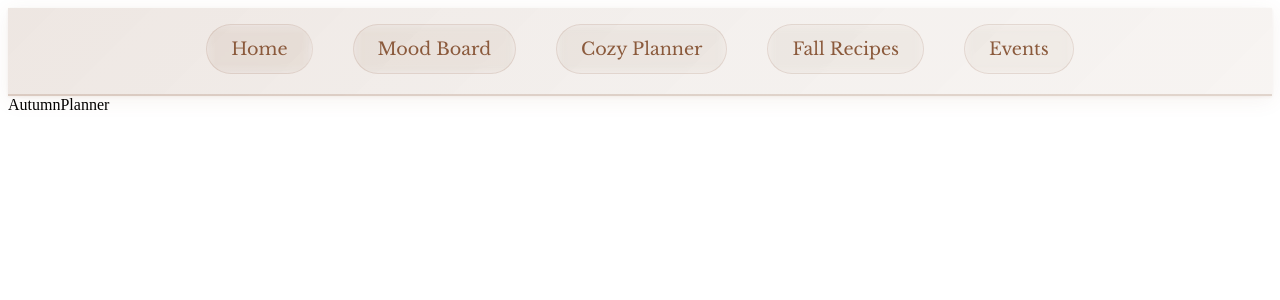
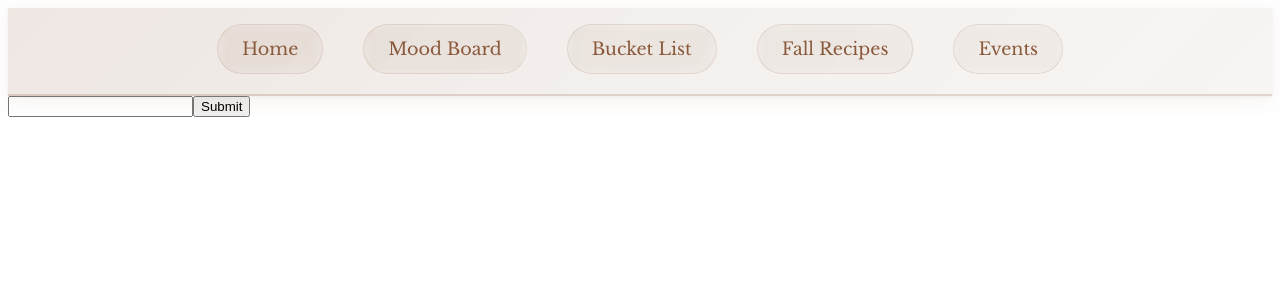
Before and after one commit to Vivien9964/cozy-nest, a React (Vite) app: page /planner in a window 1280 px wide. Shown: the top 300 px of the page. Built offline with nearby package versions, Linux system fonts and the light colour scheme.

Commit message:
Started working on bucket list section, implemented add, delete functionality with context

```diff
--- a/src/App.jsx
+++ b/src/App.jsx
@@ -5,6 +5,7 @@ import FallRecipes from './pages/FallRecipes/FallRecipes'
 import AutumnPlanner from './pages/AutumnPlanner/AutumnPlanner'
 import AutumnCountDown from './pages/AutumnEvents/AutumnCountDown'
 import Navbar from './components/Navbar'
+import TaskProvider from './context/TaskContext'
 
 
 
@@ -13,6 +14,7 @@ function App() {
   return (
     <>
 
+      <TaskProvider>
         <Router>
           <Navbar />
           <Routes>
@@ -23,6 +25,7 @@ function App() {
             <Route path='/countdown'  element={<AutumnCountDown />} />
           </Routes>
         </Router>
+      </TaskProvider>
 
     </>
   )
--- a/src/components/Navbar.jsx
+++ b/src/components/Navbar.jsx
@@ -10,7 +10,7 @@ const Navbar = () => {
         <ul className={styles.navList}>
             <li className={styles.navItem}><Link to={'/'} className={styles.navLink}>Home</Link></li>
             <li className={styles.navItem}><Link to={'/moodboard'} className={styles.navLink}>Mood Board</Link></li>
-            <li className={styles.navItem}><Link to={'/planner'} className={styles.navLink}>Cozy Planner</Link></li>
+            <li className={styles.navItem}><Link to={'/planner'} className={styles.navLink}>Bucket List</Link></li>
             <li className={styles.navItem}><Link to={'/recipes'} className={styles.navLink}>Fall Recipes</Link></li>
             <li className={styles.navItem}><Link to={'/countdown'} className={styles.navLink}>Events</Link></li>
         </ul>
--- /dev/null
+++ b/src/components/autumnPlannerComponents/AddTask.jsx
@@ -0,0 +1,45 @@
+import React, { useContext, useState } from 'react'
+import { TasksContext } from '../../context/TaskContext'
+
+
+const AddTask = () => {
+
+  const {addTask} = useContext(TasksContext);
+  const [task, setTask ] = useState("");
+
+  const handleSubmit = (e) => {
+    e.preventDefault();
+
+    const newTodo = {
+      id: crypto.randomUUID(),
+      date: new Date().toLocaleDateString(),
+      todo: task.trim(),
+      completed: false
+    }
+
+    addTask(newTodo);
+    setTask('');
+  }
+
+  return (
+    <div>
+
+    <form action="submit" onSubmit={handleSubmit}>
+      <input
+        type="text"
+        value={task}
+        onChange={(e) => setTask(e.target.value)}
+      />
+
+      <button type="submit">Submit</button>
+    </form>
+
+
+
+
+
+    </div>
+  )
+}
+
+export default AddTask
--- /dev/null
+++ b/src/components/autumnPlannerComponents/TaskList.jsx
@@ -0,0 +1,35 @@
+import React, { useContext } from 'react'
+import { TasksContext } from '../../context/TaskContext'
+
+const TaskList = () => {
+
+  const { tasks, deleteTask, toggleComplete, sortTasks } = useContext(TasksContext);
+
+
+  return (
+    <div>
+
+      <ul style={{ listStyle: "none"}}>
+      {tasks.map((task) => {
+        return <li key={task.id}>
+          <h3>{task.todo}</h3>
+          <p>{task.date}</p>
+          <input
+            type="checkbox"
+            checked={task.completed}
+            onChange={() => toggleComplete(task.id)}
+          />
+          <button onClick={() => deleteTask(task.id)}>Delete</button>
+        </li>
+      })}
+      </ul>
+
+
+
+
+
+    </div>
+  )
+}
+
+export default TaskList
--- /dev/null
+++ b/src/context/TaskContext.jsx
@@ -0,0 +1,46 @@
+import { createContext, useState } from "react";
+
+export const TasksContext = createContext();
+
+
+const TaskProvider = ({ children }) => {
+
+    const [ tasks, setTasks ] = useState([]);
+
+    const addTask = (task) => {
+        setTasks([...tasks, task]);
+    }
+
+    const deleteTask = (id) => {
+        const updatedTasks = tasks.filter((task) => task.id !== id);
+        setTasks(updatedTasks);
+    }
+
+    const toggleComplete = (id) => {
+
+        const updatedTasks = tasks.map((task) =>
+            task.id === id ? { ...task, completed: !task.completed } : task
+        );
+
+        setTasks(updatedTasks);
+    }
+
+
+
+
+    const contextValue = {
+        tasks,
+        addTask,
+        deleteTask,
+        toggleComplete,
+    }
+
+
+
+
+  return <TasksContext.Provider value={contextValue} >
+    { children }
+  </TasksContext.Provider>
+}
+
+export default TaskProvider
--- a/src/pages/AutumnPlanner/AutumnPlanner.jsx
+++ b/src/pages/AutumnPlanner/AutumnPlanner.jsx
@@ -1,8 +1,21 @@
 import React from 'react'
+import AddTask from '../../components/autumnPlannerComponents/AddTask'
+import TaskList from '../../components/autumnPlannerComponents/TaskList'
+
 
 const AutumnPlanner = () => {
+
+
+
   return (
-    <div>AutumnPlanner</div>
+    <div>
+
+      <AddTask />
+
+      <TaskList />
+
+
+    </div>
   )
 }
 
```
Also changed, not shown: src/components/autumnPlannerComponents/FilterControls.jsx (added, +9 -0 lines). Lines whose indentation alone changed are shown as unchanged.
